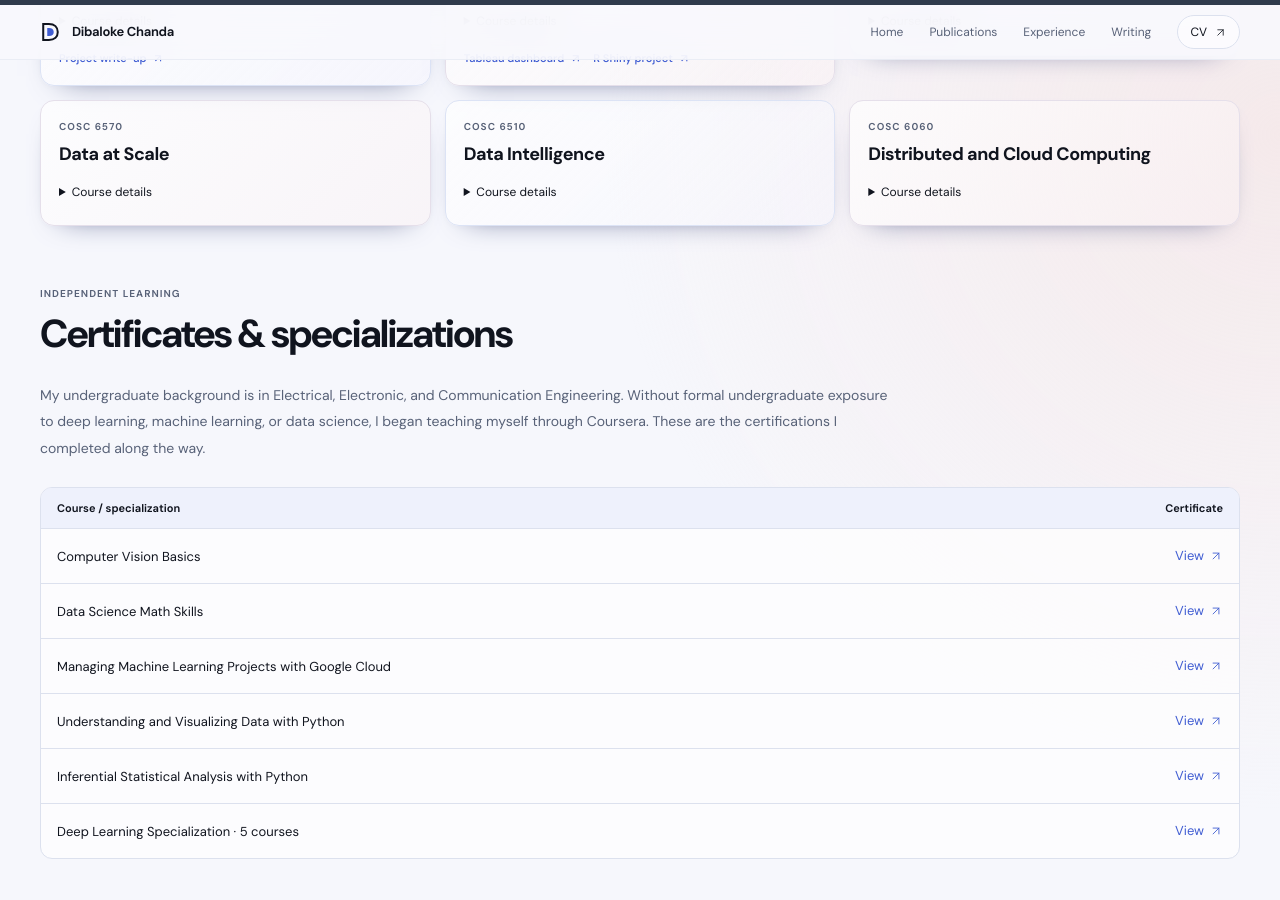
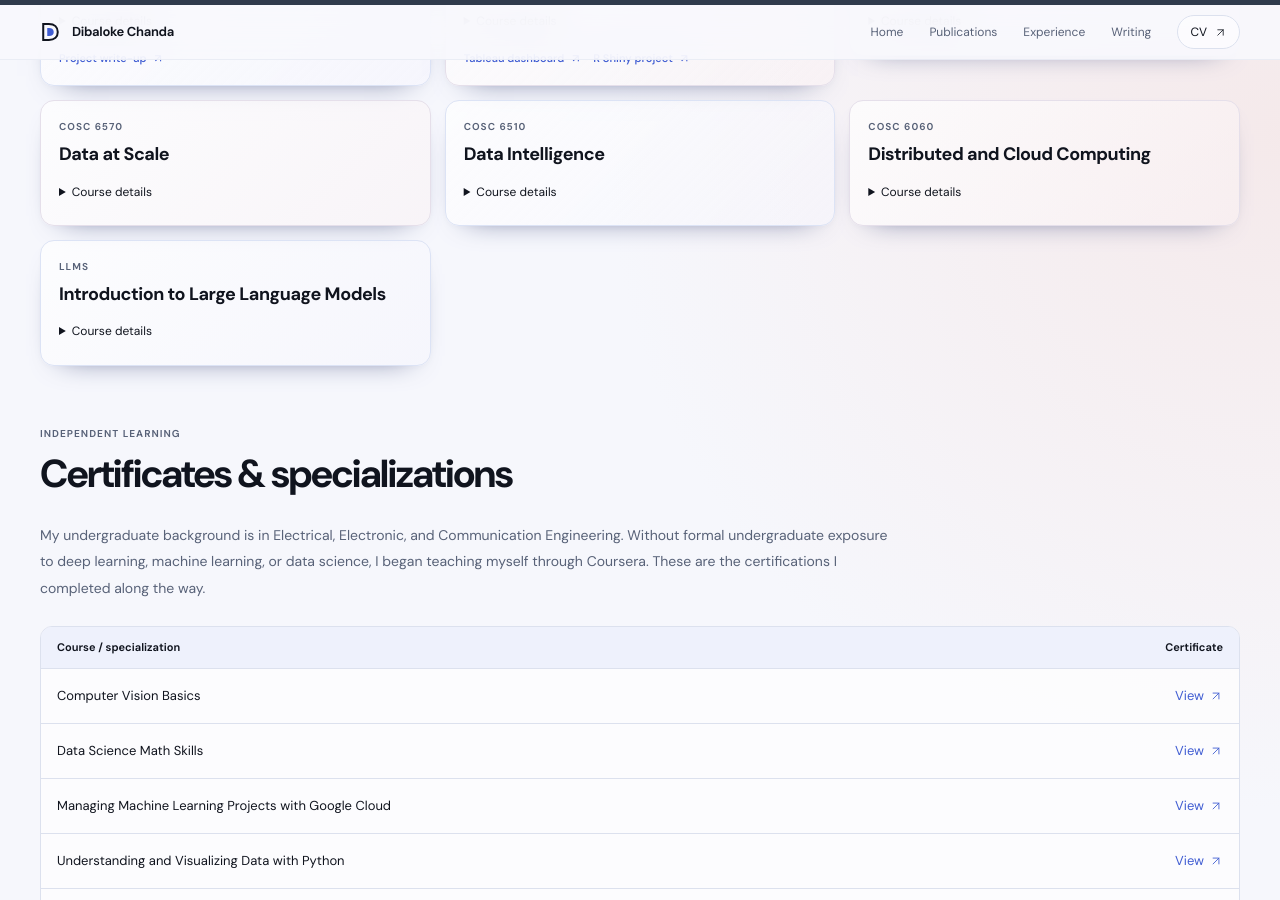
Before and after one commit to dibaloke/dibaloke.github.io, a Jekyll site: the page built from _pages/others.md, in a window 1280 px wide and 900 px high, scrolled down 665 px. Built offline with Jekyll 4.4.1, drawn with Linux system fonts in a browser that asks for light colours.

Commit message:
Add Introduction to Large Language Models coursework

```diff
--- a/_pages/others.md
+++ b/_pages/others.md
@@ -78,6 +78,11 @@ description: "Projects and coursework from Dibaloke Chanda’s master’s studie
       <h3>Distributed and Cloud Computing</h3>
       <details class="coursework-details"><summary>Course details</summary><p>Advanced distributed and cloud computing concepts: system architectures, process management, communication mechanisms, fault tolerance, security, and consistency models.</p></details>
     </article>
+    <article class="resource-card">
+      <p class="card-label">LLMs</p>
+      <h3>Introduction to Large Language Models</h3>
+      <details class="coursework-details"><summary>Course details</summary><p>Fundamentals of large language models, including transformer architectures, tokenization, pre-training, fine-tuning, and prompting. Retrieval-augmented generation (RAG) connects models with external knowledge through document retrieval and context construction. Agentic workflows combine reasoning, planning, and tool use to carry out multi-step tasks.</p></details>
+    </article>
   </div>
 </section>
 
```
